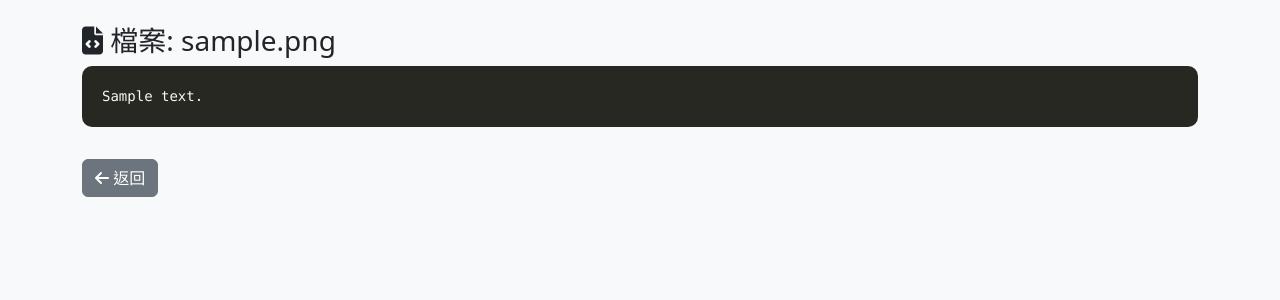
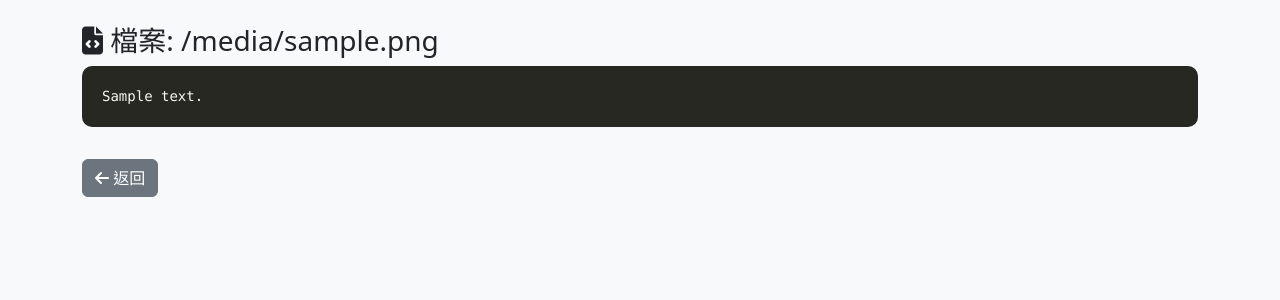
Before and after one commit to oinktech/Pip-File-Navigator, a Flask app: template templates/file_view.html in a window 1280 px wide. Shown: the top 300 px of the page. Run offline with Flask 3, Linux system fonts and the light colour scheme; the template is opened without the code that fills it: most values are stand-ins (such as "Sample title", 1, 10 or a date in 2020); some libraries are stand-ins or nearby versions.

Commit message:
Update file_view.html

```diff
--- a/templates/file_view.html
+++ b/templates/file_view.html
@@ -27,7 +27,7 @@
 </head>
 <body>
     <div class="container mt-4">
-        <h3><i class="fa fa-file-code"></i> 檔案: {{ file_path.split('/')[-1] }}</h3>
+        <h3><i class="fa fa-file-code"></i> 檔案: {{ file_name }}</h3>
         <pre>{{ content }}</pre>
         <a href="javascript:history.back()" class="btn btn-secondary mt-3"><i class="fas fa-arrow-left"></i> 返回</a>
     </div>
```
